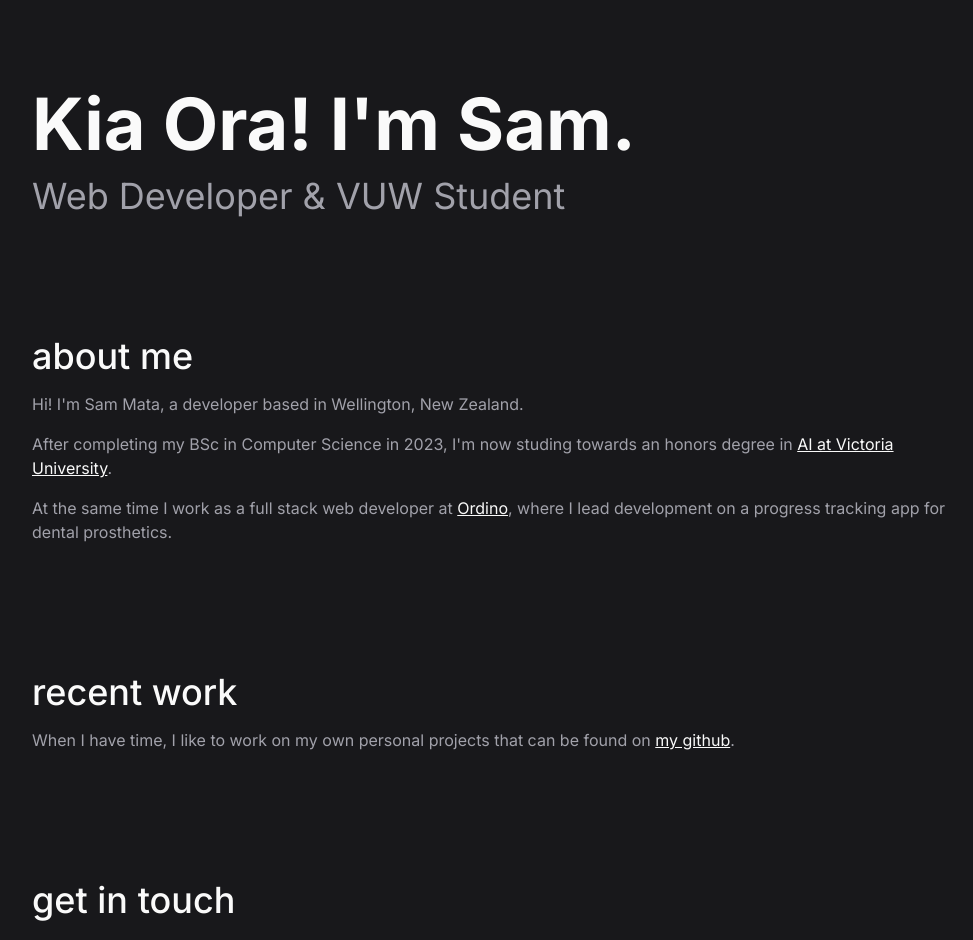
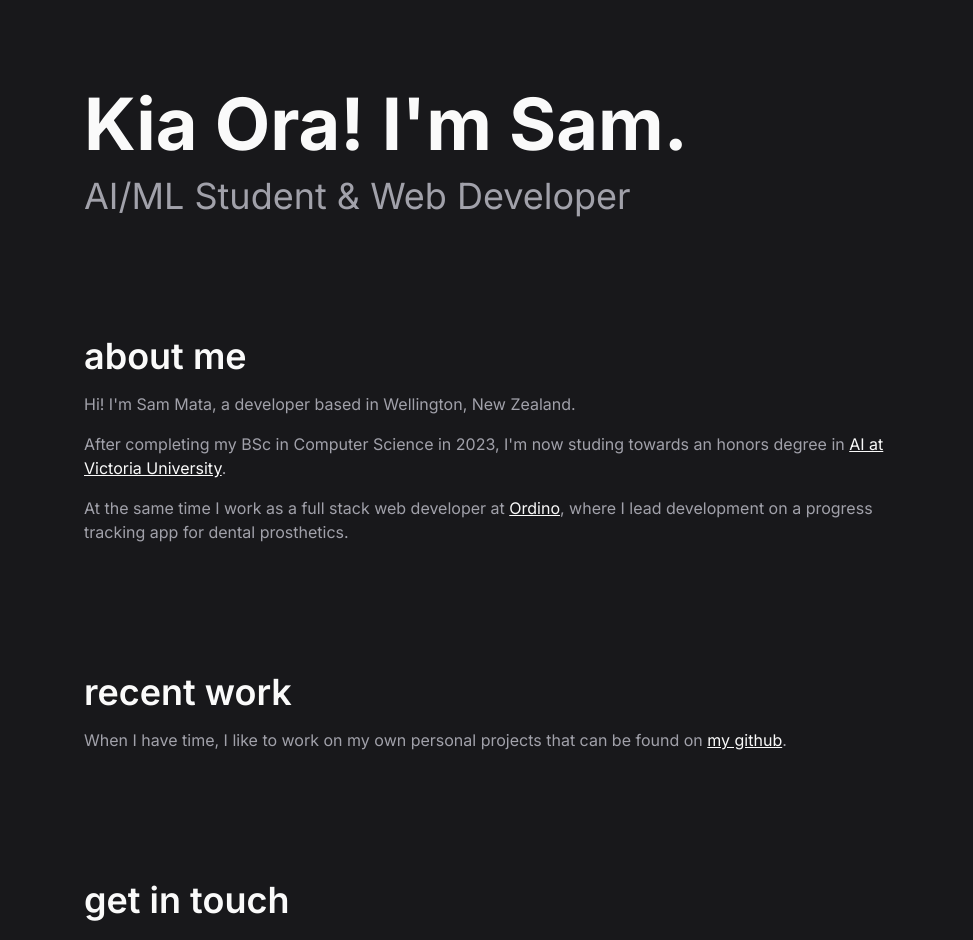
Before and after one commit to sam-mata/website, a SvelteKit app: page / in a window 1280 px wide. Shown: the top 940 px of the page, without its empty margins (140-1113 px from the left). Built offline with nearby package versions, Linux system fonts and the light colour scheme.

Commit message:
Optimised CSS bundles
- Reduced CSS bundle significantly by moving most styling to inline rather than class based approach, reducing size of compiled classes

```diff
--- a/package.json
+++ b/package.json
@@ -35,6 +35,7 @@
 	},
 	"type": "module",
 	"dependencies": {
+		"@vercel/speed-insights": "^1.0.2",
 		"elevenlabs": "^0.0.4",
 		"openai": "^4.24.1"
 	}
--- a/src/app.html
+++ b/src/app.html
@@ -1,5 +1,5 @@
 <!doctype html>
-<html lang="en">
+<html lang="en" class="text-zinc-400 bg-zinc-900 scroll-smooth font-inter">
 	<head>
 		<meta charset="utf-8" />
 		<link rel="icon" href="%sveltekit.assets%/favicon.png" />
--- a/src/global.css
+++ b/src/global.css
@@ -5,22 +5,6 @@
 @tailwind utilities;
 
 @layer base {
-    html {
-        @apply scroll-smooth bg-zinc-900 font-inter text-zinc-400;
-    }
-
-    h1 {
-        @apply py-4 font-bold text-7xl text-zinc-50;
-    }
-
-    h2 {
-        @apply text-4xl;
-    }
-
-    h3 {
-        @apply text-4xl text-blue-200;
-    }
-
     a {
         @apply underline text-zinc-50;
     }
@@ -28,14 +12,4 @@
     p {
         @apply py-2;
     }
-
-    section {
-        @apply py-14 lg:w-3/4;
-    }
 }
-
-@layer components {
-    .section-title {
-        @apply py-2 text-4xl font-medium text-zinc-50;
-    }
-}
--- a/src/routes/+page.svelte
+++ b/src/routes/+page.svelte
@@ -1,17 +1,18 @@
 <script>
 	import "../global.css";
+	import { injectSpeedInsights } from "@vercel/speed-insights/sveltekit";
 	import Footer from "$lib/Footer.svelte";
 	import AttenBot from "$lib/AttenBot.svelte";
 </script>
 
 <body class="flex flex-col items-center justify-center m-4">
-	<section>
-		<h1>Kia Ora! I'm Sam.</h1>
-		<h2>Web Developer & VUW Student</h2>
+	<section class="py-14 lg:w-2/3">
+		<h1 class="py-4 font-bold text-7xl text-zinc-50">Kia Ora! I'm Sam.</h1>
+		<h2 class="text-4xl">AI/ML Student & Web Developer</h2>
 	</section>
 
-	<section>
-		<h3 class="section-title">about me</h3>
+	<section class="py-14 md:w-2/3">
+		<h1 class="py-2 text-4xl font-semibold text-zinc-50">about me</h1>
 		<p>Hi! I'm Sam Mata, a developer based in Wellington, New Zealand.</p>
 		<p>
 			After completing my BSc in Computer Science in 2023, I'm now studing towards an honors
@@ -24,8 +25,8 @@
 		</p>
 	</section>
 
-	<section>
-		<h3 class="section-title">recent work</h3>
+	<section class="py-14 md:w-2/3">
+		<h1 class="py-2 text-4xl font-semibold text-zinc-50">recent work</h1>
 		<p>
 			When I have time, I like to work on my own personal projects that can be found on
 			<a href="https://github.com/sam-mata">my github</a>.
@@ -33,8 +34,8 @@
 		<!-- <AttenBot /> -->
 	</section>
 
-	<section class="">
-		<h3 class="section-title">get in touch</h3>
+	<section class="py-14 md:w-2/3">
+		<h1 class="py-2 text-4xl font-semibold text-zinc-50">get in touch</h1>
 		<p>If you have a project or opportunity you'd like to discuss, please get in touch.</p>
 		<p>
 			Email : <a type="email" href="mailto:sammatanz@gmail.com">sammatanz@gmail.com</a><br />
```
Also changed, not shown: 1 other file (tests, documents, lock files or other folders).
